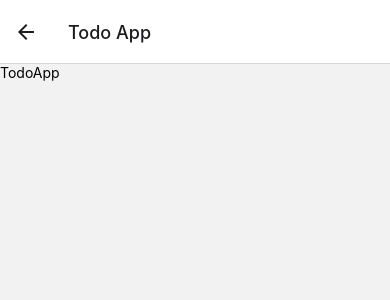
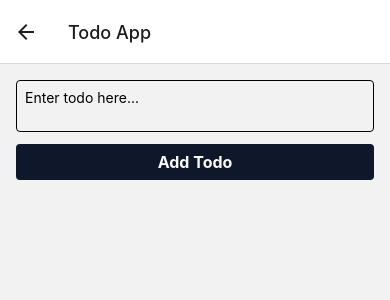
Before and after one commit to jonichi16/rn_test, a React Native app: screen /Home in a window 390 px wide. Both pictures are taken after a click on the button "GO TO TODO APP". Shown: the top 300 px of the page. Built offline with nearby package versions, Linux system fonts and the light colour scheme.

Commit message:
Add todo form

```diff
--- a/package.json
+++ b/package.json
@@ -14,8 +14,10 @@
     "@react-navigation/native-stack": "^6.9.16",
     "react": "18.2.0",
     "react-native": "0.72.6",
+    "react-native-get-random-values": "^1.9.0",
     "react-native-safe-area-context": "^4.7.4",
-    "react-native-screens": "^3.27.0"
+    "react-native-screens": "^3.27.0",
+    "uuid": "^9.0.1"
   },
   "devDependencies": {
     "@babel/core": "^7.20.0",
@@ -26,6 +28,7 @@
     "@tsconfig/react-native": "^3.0.0",
     "@types/react": "^18.0.24",
     "@types/react-test-renderer": "^18.0.0",
+    "@types/uuid": "^9.0.6",
     "babel-jest": "^29.2.1",
     "eslint": "^8.19.0",
     "jest": "^29.2.1",
--- /dev/null
+++ b/src/data/todoData.ts
@@ -0,0 +1 @@
+export const todoData = [];
--- /dev/null
+++ b/src/models/todoModels/Todo.ts
@@ -0,0 +1,6 @@
+export type Todo = {
+  id: string;
+  title: string;
+  isComplete: boolean;
+  date: string;
+};
--- a/src/pages/Home.tsx
+++ b/src/pages/Home.tsx
@@ -19,7 +19,7 @@ const Home = ({
   return (
     <View style={styles.container}>
       <Text style={styles.h1}>Welcome to SandBox</Text>
-      <Text style={styles.h2}>Enjoy differents apps</Text>
+      <Text style={styles.h2}>Enjoy different apps</Text>
       <Button
         title="Go to Todo App"
         onPress={() => navigation.navigate('Todo App')}
--- a/src/pages/TodoApp.tsx
+++ b/src/pages/TodoApp.tsx
@@ -1,14 +1,89 @@
-import {StyleSheet, Text, View} from 'react-native';
-import React from 'react';
+import {
+  StyleSheet,
+  TextInput,
+  Text,
+  View,
+  Pressable,
+  Keyboard,
+} from 'react-native';
+import React, {useState} from 'react';
+import 'react-native-get-random-values';
+import {v4 as uuidv4} from 'uuid';
+
+import {Todo} from '../models/todoModels/Todo';
+import {todoData} from '../data/todoData';
 
 const TodoApp = () => {
+  const [input, setInput] = useState<string>('');
+  const [todos, setTodos] = useState<Todo[]>(todoData);
+
+  const addTodo = () => {
+    if (input) {
+      setTodos(prevState => [
+        ...prevState,
+        {
+          id: uuidv4(),
+          title: input,
+          isComplete: false,
+          date: new Date().toLocaleDateString(),
+        },
+      ]);
+      setInput('');
+    }
+
+    Keyboard.dismiss();
+  };
+
   return (
-    <View>
-      <Text>TodoApp</Text>
+    <View style={styles.container}>
+      <TextInput
+        style={styles.inputField}
+        onChangeText={setInput}
+        value={input}
+        multiline={true}
+        numberOfLines={2}
+        placeholder="Enter todo here..."
+      />
+      <Pressable
+        onPress={addTodo}
+        style={({pressed}) => [
+          {
+            backgroundColor: pressed ? '#1e293b' : '#0f172a',
+            transform: pressed ? [{scale: 0.98}] : [{scale: 1}],
+          },
+          styles.btn,
+        ]}>
+        <Text style={styles.btnText}>Add Todo</Text>
+      </Pressable>
     </View>
   );
 };
 
 export default TodoApp;
 
-const styles = StyleSheet.create({});
+const styles = StyleSheet.create({
+  container: {
+    flex: 1,
+    alignItems: 'center',
+    padding: 16,
+  },
+  inputField: {
+    width: '100%',
+    padding: 8,
+    borderWidth: 1,
+    borderRadius: 4,
+    textAlignVertical: 'top',
+  },
+  btn: {
+    width: '100%',
+    padding: 8,
+    borderRadius: 4,
+    marginVertical: 12,
+  },
+  btnText: {
+    color: '#f8fafc',
+    fontSize: 16,
+    fontWeight: '700',
+    textAlign: 'center',
+  },
+});
```
Also changed, not shown: 1 other file (tests, documents, lock files or other folders).
